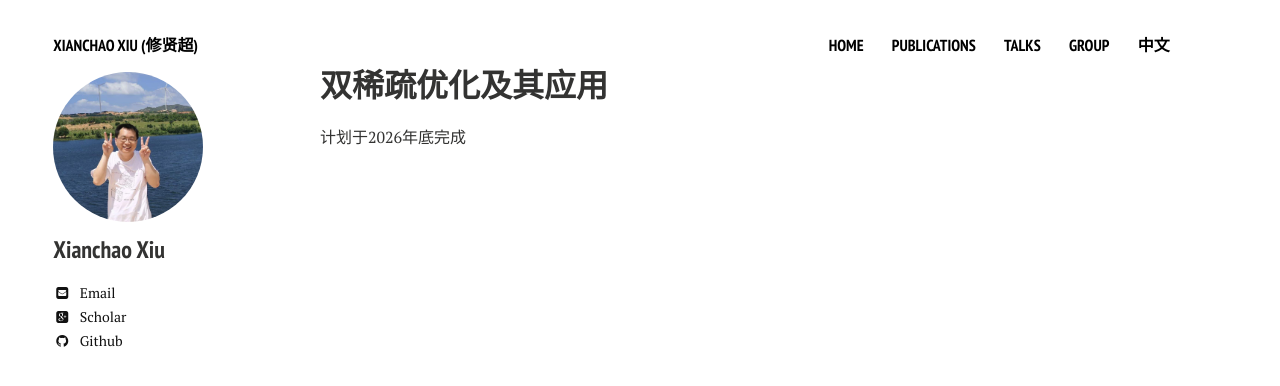
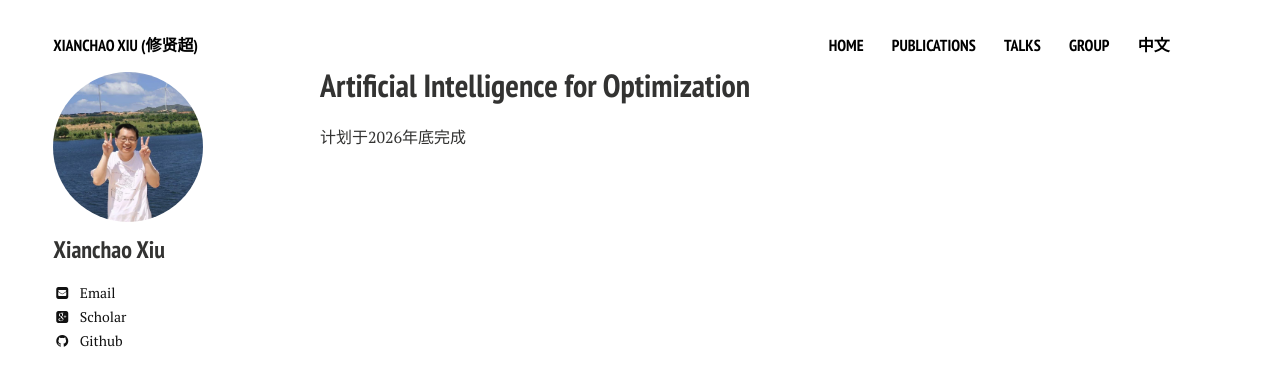
Before and after one commit to xianchaoxiu/xianchaoxiu.github.io, a Jekyll site: the page built from chinese/book/AIO/index.md, in a window 1280 px wide. Shown: the top 386 px of the page. Built offline with Jekyll 4.4.1, drawn with Linux system fonts in a browser that asks for light colours; nearby versions of some CDN libraries.

Commit message:
Update index.md

```diff
--- a/chinese/book/AIO/index.md
+++ b/chinese/book/AIO/index.md
@@ -1,6 +1,6 @@
 ---
 layout: page
-title: 双稀疏优化及其应用
+title:  Artificial Intelligence for Optimization
 comments: false
 share: false
 ---
```
